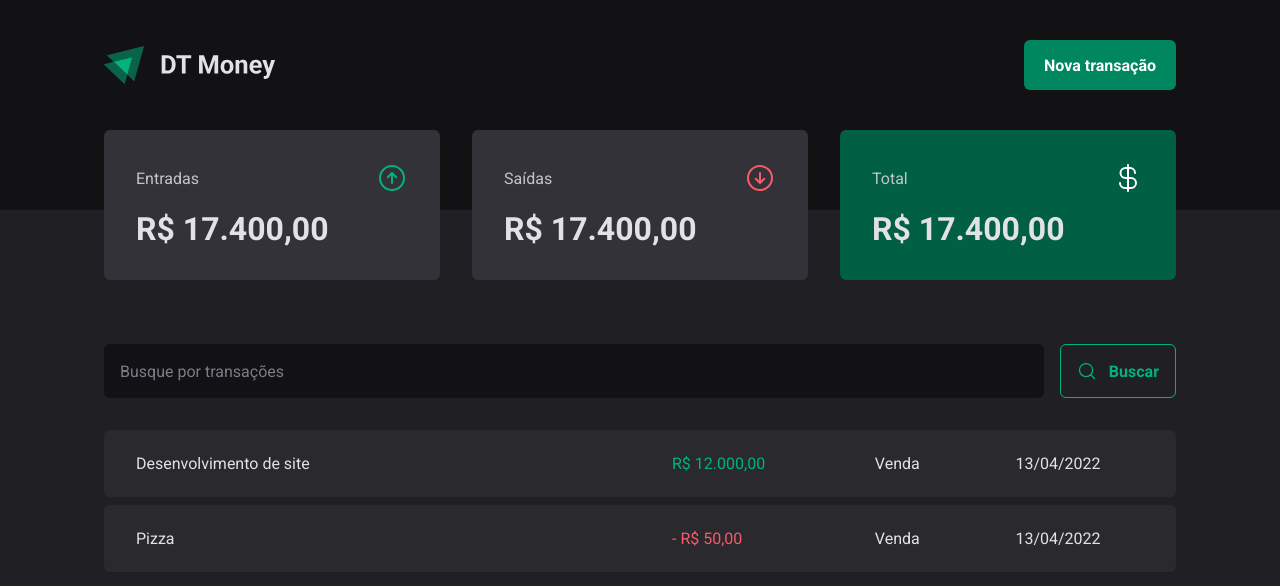
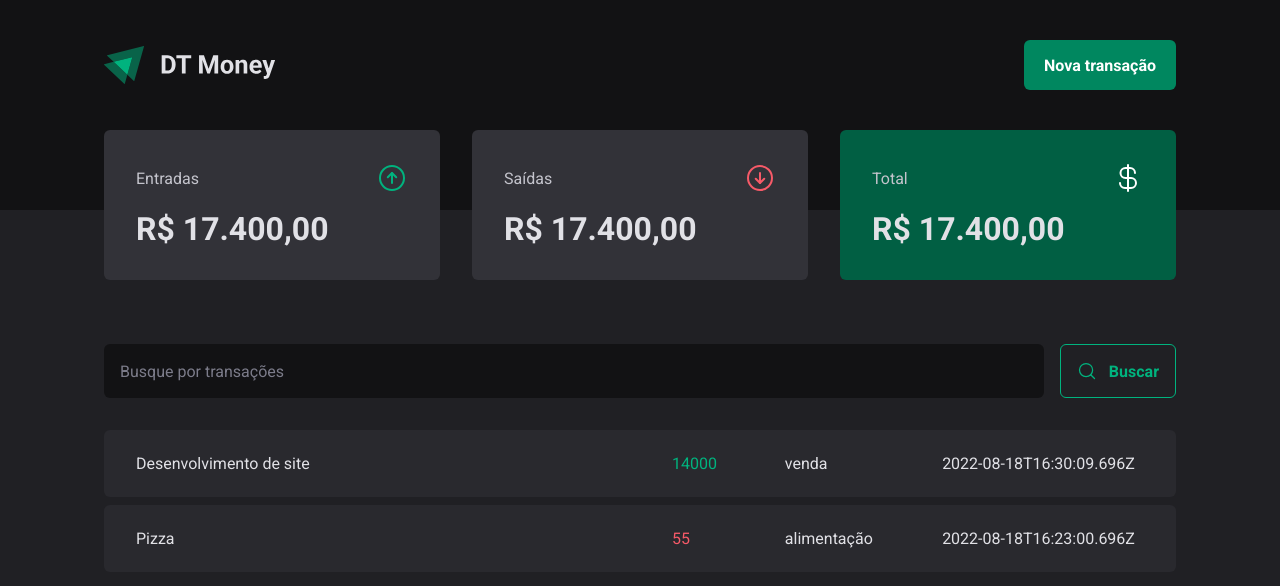
Before and after one commit to FixRuan/New-DT-money, a React (Vite) app: page / in a window 1280 px wide. Shown: the top 586 px of the page. Built offline with nearby package versions, Linux system fonts and the light colour scheme; data requests are answered from the project's data file.

Commit message:
Transactions context

```diff
--- a/src/App.tsx
+++ b/src/App.tsx
@@ -1,5 +1,6 @@
 import React from 'react';
 import { ThemeProvider } from 'styled-components';
+import { TransactionsProvider } from './contexts/transaction';
 import { Home } from './pages/Home';
 import { GlobalTheme } from './styles/Global';
 import { defaultTheme } from './styles/themes/default';
@@ -8,7 +9,10 @@
   return (
     <ThemeProvider theme={defaultTheme}>
       <GlobalTheme />
-      <Home />
+
+      <TransactionsProvider>
+        <Home />
+      </TransactionsProvider>
     </ThemeProvider>
   )
 }
--- /dev/null
+++ b/src/contexts/transaction.tsx
@@ -0,0 +1,48 @@
+import { createContext, ReactNode, useContext, useEffect, useState } from "react";
+
+type Transaction = {
+  id: number;
+  description: string;
+  type: 'income' | 'outcome';
+  price: number;
+  category: string;
+  createdAt: string;
+}
+
+interface TransactionsContextProps {
+  transactions: Transaction[];
+}
+
+interface TransactionsProviderProps {
+  children: ReactNode;
+}
+
+const transactionsContext = createContext({} as TransactionsContextProps);
+
+export function TransactionsProvider({ children }: TransactionsProviderProps) {
+  const [transactions, setTransactions] = useState<Transaction[]>([]);
+
+  async function loadTransactions() {
+    const response = await fetch('http://localhost:3000/transactions');
+    const data = await response.json();
+
+    setTransactions(data);
+  }
+
+
+  useEffect(() => {
+    loadTransactions();
+  }, []);
+
+
+  return (
+    <transactionsContext.Provider value={{ transactions }}>
+      {children}
+    </transactionsContext.Provider>
+  );
+}
+
+export function useTransaction() {
+  const context = useContext(transactionsContext);
+  return context;
+}
--- a/src/pages/Home/index.tsx
+++ b/src/pages/Home/index.tsx
@@ -1,10 +1,14 @@
-import React from "react";
+import React, { useEffect, useState } from "react";
 import { Header } from "../../components/Header";
 import { SearchForm } from "../../components/SearchForm";
 import { Summary } from "../../components/Summary";
+import { useTransaction } from "../../contexts/transaction";
 import { PriceHighlight, TransactionsContainer, TransactionsTable } from "./styles";
 
+
 export function Home() {
+  const { transactions } = useTransaction();
+
   return (
     <div>
       <Header />
@@ -15,27 +19,22 @@
 
         <TransactionsTable>
           <tbody>
-            <tr>
-              <td width="50%">Desenvolvimento de site</td>
-              <td>
-                <PriceHighlight variant="income">
-                  R$ 12.000,00
-                </PriceHighlight>
-              </td>
-              <td>Venda</td>
-              <td>13/04/2022</td>
-            </tr>
-
-            <tr>
-              <td width="50%">Pizza</td>
-              <td>
-                <PriceHighlight variant="outcome">
-                  - R$ 50,00
-                </PriceHighlight>
-              </td>
-              <td>Venda</td>
-              <td>13/04/2022</td>
-            </tr>
+            {transactions.map(transaction => {
+              return (
+                <tr key={transaction.id}>
+                  <td width="50%">
+                    {transaction.description}
+                  </td>
+                  <td>
+                    <PriceHighlight variant={transaction.type}>
+                      {transaction.price}
+                    </PriceHighlight>
+                  </td>
+                  <td>{transaction.category}</td>
+                  <td>{transaction.createdAt}</td>
+                </tr>
+              )
+            })}
           </tbody>
         </TransactionsTable>
       </TransactionsContainer>
```
